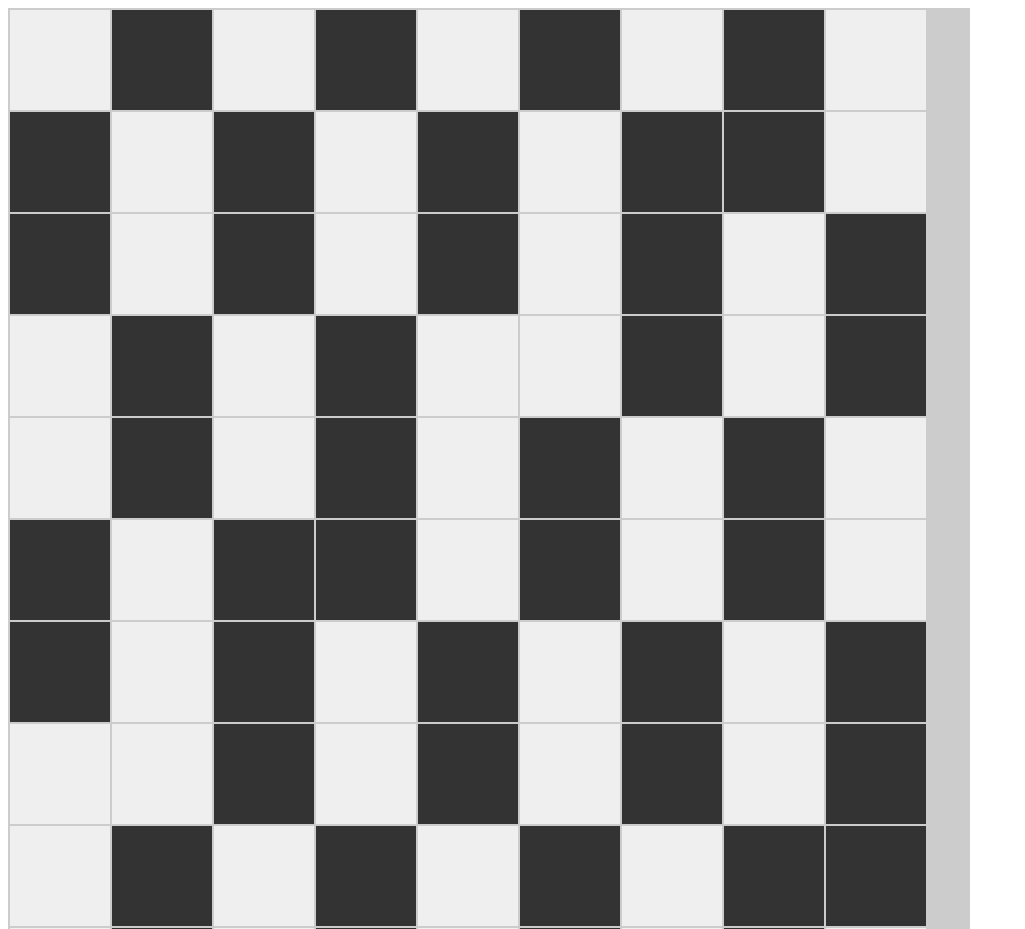
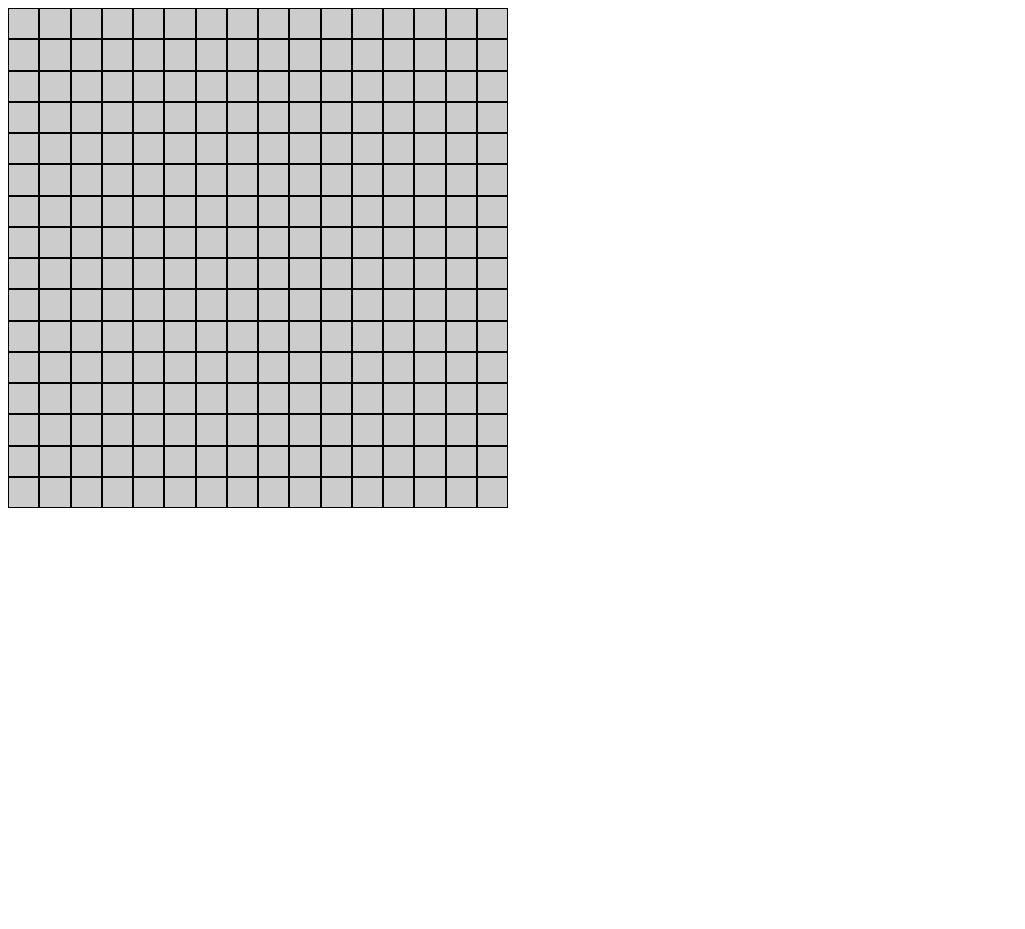
Before and after one commit to mrmchughes/Etch-A-Sketch, a plain HTML site: page index.html in a window 1280 px wide. Shown: the top 929 px of the page, without its empty margins (0-1025 px from the left). After the commit the page ends 800 px from the top, so only its background shows below. Drawn offline with Linux system fonts and the light colour scheme.

Commit message:
Added Random Color on mouseover

```diff
--- a/app.css
+++ b/app.css
@@ -1,22 +1,13 @@
-#container {
+.grid-container {
   background-color: #ccc;
-  height: 960px;
-  padding: 1px;
-  width: 960px;
+  height: 500px;
+  width: 500px;
+  display: grid;
+  /*I will need a solution for the columns to be adjustable, based on user input*/
 }
 
-.black,
-.white {
-  float: left;
-  height: 100px;
-  margin: 1px;
-  width: 100px;
+/* The border is temporary, have it on so I can make sure that the divs are aligned */
+.grid-item {
+  text-align: center;
+  border: 1px solid black;
 }
-
-.black {
-  background: #333;
-}
-
-.white {
-  background-color: #efefef;
-}
--- a/app.js
+++ b/app.js
@@ -1,25 +1,41 @@
-window.onload = function () {
-    let count = 16,
-        div,
-        container = document.getElementById('container'),
-        fragment = document.createDocumentFragment();
+let gridContainer = document.querySelector('#grid-container');
 
-    for (let i = 0; i < count; ++i) {
+window.addEventListener('load', startingGrid);
 
-        for (let j = 0; j < count; ++j) {
-            div = document.createElement('div');
-            //the className is for testing purposes only, will be all white divs//
-            //color change will be when div is hovered//
-            div.className = (i % 2 != 0 && j % 2 == 0) || (i % 2 == 0 && j % 2 != 0) ? 'black' : 'white';
-            fragment.appendChild(div);
-        }
-    }
+//I need to make the below code more my own work, but it does work//
 
-    container.appendChild(fragment);
+//For tomorrow, my work will be cleaning the JS up and making it my own, and working on implementing a prompt for user to select the size of the grid//
+function startingGrid() {
+    gridSize(16);
+    fillGrid(16);
 };
 
-//Figured out how to create multiple divs in JS and append them,//
-//next is making them a grid. The chessboard is a good example, but focus on grid//
-//CSS is linked, so it's just a matter of getting them where i want them//
-//The above code does work, so after I have gotten grid working,//
-//then focus on div color change on hover, use the random color function//
+//controls number of columns//
+function gridSize(count) {
+    gridContainer.style.gridTemplateColumns = `repeat(${count}, 1fr)`;
+};
+
+//controls number of divs within each columns, ie the rows//
+//To keep the column number and row number the same, perhaps call both functions at the same time for function update()//
+
+function fillGrid(count) {
+    for (let i = 0; i < count * count; i++) {
+        const gridDiv = document.createElement('div');
+        gridDiv.className = 'grid-item';
+        //color change will be when div is hovered//
+        //Use the random rgb color function to set the color on hover//
+        gridContainer.appendChild(gridDiv);
+
+        gridDiv.addEventListener('mouseover', function(){
+            const newColor = randomColor();
+            gridDiv.style.backgroundColor = newColor;
+        })
+    }
+}; //see if i can refactor fillGrid, that is a lot for one function//
+
+function randomColor() {
+    const r = Math.floor(Math.random() * 256);
+    const g = Math.floor(Math.random() * 256);
+    const b = Math.floor(Math.random() * 256);
+    return `rgb(${r},${g},${b})`;
+};
--- a/index.html
+++ b/index.html
@@ -8,8 +8,8 @@
     <title>Etch-A-Sketch</title>
 </head>
 <body>
-    <!--This will be the container div for the grid squares, may not need the class-->
-<div id="container">
+    <!--This is the container div for the grid-->
+<div class="grid-container" id="grid-container">
 
 </div>
 
```
